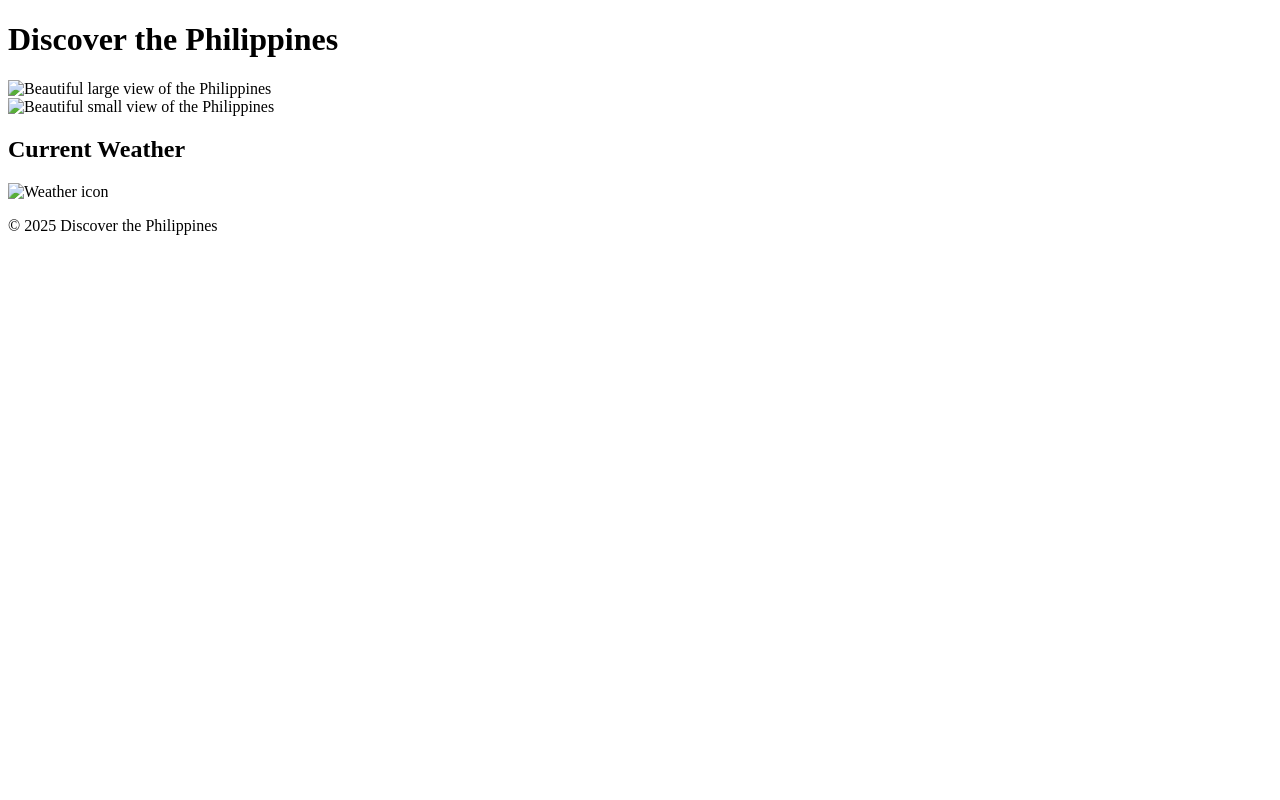
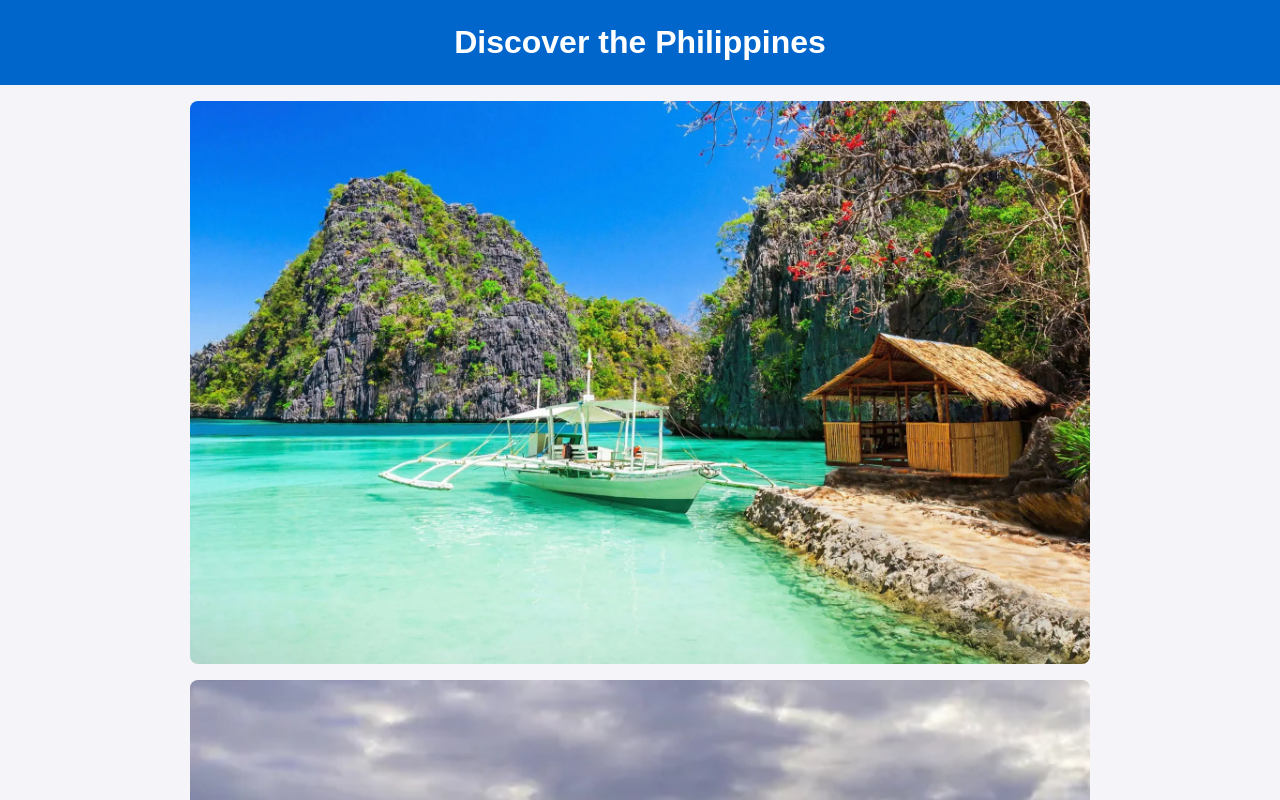
Before and after one commit to zbruce13/WDD131, a plain HTML site: page place.html in a window 1280 px wide. Shown: the top 800 px of the page. Drawn offline with Linux system fonts and the light colour scheme; the site is published under a folder, as on GitHub Pages, so addresses that start at the root find nothing.

Commit message:
Update place.html

```diff
--- a/place.html
+++ b/place.html
@@ -4,7 +4,7 @@
   <meta charset="UTF-8">
   <meta name="viewport" content="width=device-width, initial-scale=1.0">
   <title>My Place in the Philippines</title>
-  <link rel="stylesheet" href="/wdd131/styles/place.css">
+  <link rel="stylesheet" href="styles/place.css">
 </head>
 <body>
   <header>
@@ -13,16 +13,16 @@
 
   <main>
     <section class="hero">
-      <img src="/wdd131/images/hero-large1.webp" alt="Beautiful large view of the Philippines" class="hero-img">
+      <img src="images/hero-large1.webp" alt="Beautiful large view of the Philippines" class="hero-img">
     </section>
 
     <section class="hero">
-      <img src="/wdd131/images/hero-small.webp" alt="Beautiful small view of the Philippines" class="hero-img">
+      <img src="images/hero-small.webp" alt="Beautiful small view of the Philippines" class="hero-img">
     </section>
 
     <section class="weather">
       <h2>Current Weather</h2>
-      <img src="/wdd131/images/weather.svg" alt="Weather icon" class="weather-icon">
+      <img src="images/weather.svg" alt="Weather icon" class="weather-icon">
       <p id="temperature"></p>
     </section>
   </main>
@@ -31,6 +31,6 @@
     <p>&copy; 2025 Discover the Philippines</p>
   </footer>
 
-  <script src="/wdd131/scripts/js/place.js"></script>
+  <script src="scripts/place.js"></script>
 </body>
 </html>
```
